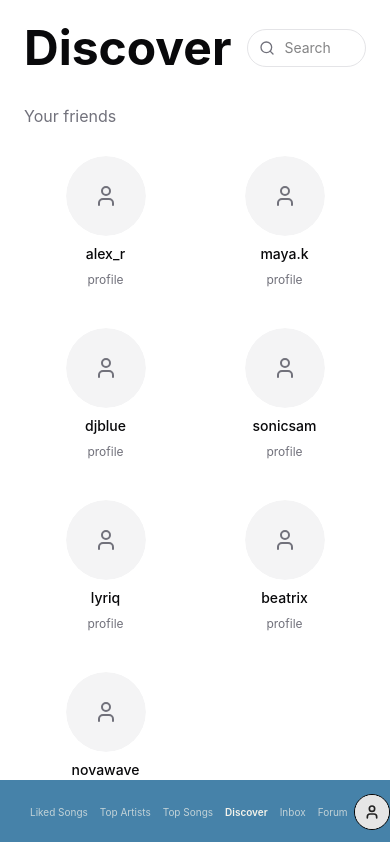
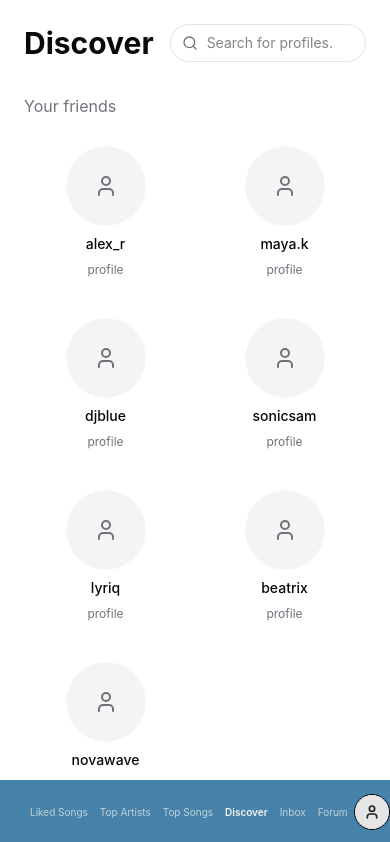
Before and after one commit to SeungwooDY/spotify-chat, a React (Vite) app in the folder frontend/: page / in a window 390 px wide. Shown: the top 842 px of the page. Built offline with nearby package versions, Linux system fonts and the light colour scheme.

Commit message:
style: responsive header

```diff
--- a/frontend/src/pages/DiscoverPage.jsx
+++ b/frontend/src/pages/DiscoverPage.jsx
@@ -90,7 +90,9 @@ const DiscoverPage = ({
     <div className="p-6">
       {/* Header */}
       <div className="flex items-center justify-between mb-8 gap-4">
-        <h1 className="text-5xl font-bold">Discover</h1>
+        <h1 className="text-3xl sm:text-4xl md:text-5xl font-bold leading-none">
+          Discover
+        </h1>
 
         {/* Search bar */}
         <div className="relative flex items-center max-w-xs w-full">
```
